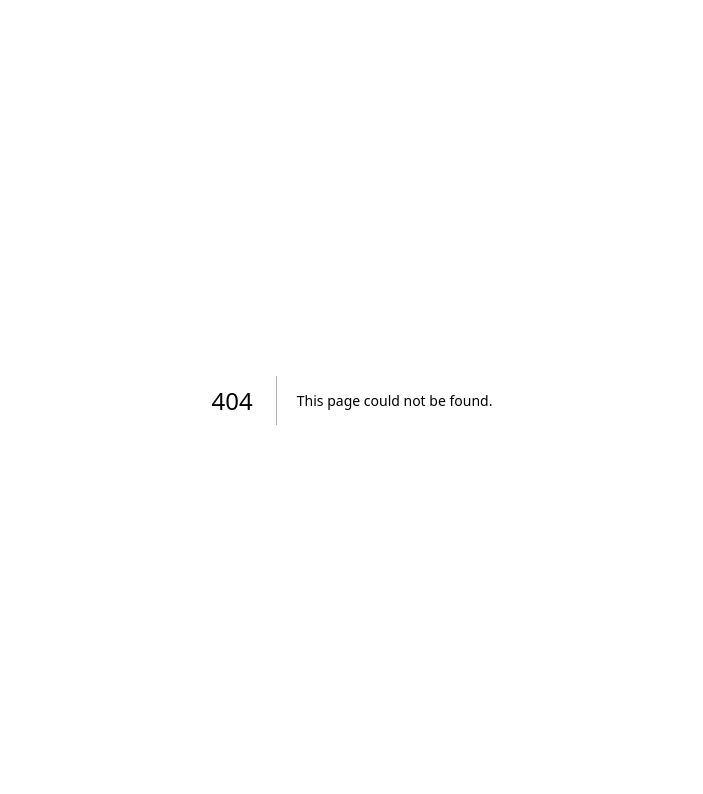
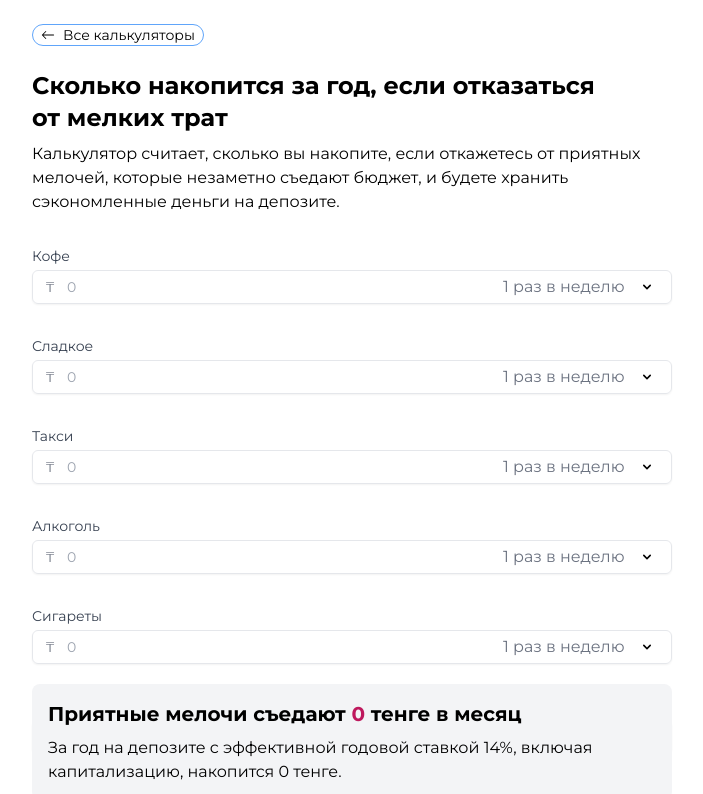
Before and after one commit to Dosybi/groovy-calcs, a Next.js app: page /minor-expenses in a window 1280 px wide. Before the commit this address had no page. Shown: the top 794 px of the page, without its empty margins (288-991 px from the left). Built offline with nearby package versions, Linux system fonts and the light colour scheme.

Commit message:
add minor expenses page

```diff
--- a/components/InputsGroup.js
+++ b/components/InputsGroup.js
@@ -9,7 +9,9 @@ const InputsGroup = ({ inputs, onInputChange }) => {
       <h2 className="mb-3 text-xl font-bold">{inputs.title}</h2>
       {inputs.fields.map((input) => (
         <div key={input.year}>
-          <div className="mb-1 text-gray-500">В {input.year} году</div>
+          <label className="block text-sm font-medium text-gray-700">
+            В {input.year} году
+          </label>
           <Input
             placeholder={input.placeholder}
             period={input.type}
--- a/components/elements/Input.js
+++ b/components/elements/Input.js
@@ -1,5 +1,7 @@
-const Input = ({ placeholder, period, handleInputChange }) => {
+const Input = ({ label, placeholder, period, handleInputChange }) => {
   return (
+    <>
+      <label className="block text-sm font-medium text-gray-700">{label}</label>
       <input
         type="number"
         pattern="[0-9]*"
@@ -9,6 +11,7 @@ const Input = ({ placeholder, period, handleInputChange }) => {
         period={period}
         onChange={handleInputChange}
       ></input>
+    </>
   )
 }
 
--- /dev/null
+++ b/components/minor-expenses/Button.js
@@ -0,0 +1,16 @@
+const Button = ({ isPrimary, label, handleClick }) => {
+  return (
+    <button
+      className={`${
+        isPrimary
+          ? 'mb-2 mt-4 rounded-lg bg-gradient-to-r from-teal-200 to-lime-200 px-5 py-2.5 text-center text-sm text-gray-900 md:hidden'
+          : 'mb-8 text-blue-600 hover:text-blue-800'
+      }`}
+      onClick={handleClick}
+    >
+      {label}
+    </button>
+  )
+}
+
+export default Button
--- /dev/null
+++ b/components/minor-expenses/Inputs.js
@@ -0,0 +1,76 @@
+import { HiOutlineTrash } from 'react-icons/hi'
+import { HiChevronDown } from 'react-icons/hi'
+
+const Inputs = ({
+  expense,
+  handlePriceChange,
+  handleAmountChange,
+  handleDeleteProduct,
+}) => {
+  return (
+    <div className="mb-8">
+      <div className="mb-4 flex items-center">
+        <div className="w-full">
+          <label
+            htmlFor="price"
+            className="block text-sm font-medium text-gray-700"
+          >
+            {expense.product}
+          </label>
+          <div className="relative mt-1 rounded-md border p-1.5 shadow-sm">
+            <div className="pointer-events-none absolute inset-y-0 left-0 flex items-center pl-3">
+              <span className="text-gray-500 sm:text-sm">₸</span>
+            </div>
+            <input
+              type="text"
+              pattern="[0-9]*"
+              inputMode="numeric"
+              name="price"
+              id="price"
+              className="block w-full appearance-none rounded-md  border-gray-300 pl-7 pr-12 sm:text-sm"
+              placeholder={expense.price}
+              onChange={(e) =>
+                handlePriceChange(expense.product, e.target.value)
+              }
+            />
+            <div className="absolute inset-y-0 right-0 flex items-center">
+              <select
+                id="amount"
+                name="amount"
+                onChange={(e) =>
+                  handleAmountChange(expense.product, e.target.value)
+                }
+                className="h-full appearance-none rounded-md border-transparent bg-transparent py-0 pl-2 text-gray-500 outline-none"
+              >
+                {[...Array(7).keys()].map((amount) => {
+                  return (
+                    <option key={amount} value={amount + 1}>
+                      {amount + 1 === 7
+                        ? 'Каждый день'
+                        : amount + 1 === 2 ||
+                          amount + 1 === 3 ||
+                          amount + 1 === 4
+                        ? `${amount + 1} раза в неделю`
+                        : `${amount + 1} раз в неделю`}
+                    </option>
+                  )
+                })}
+              </select>
+              <HiChevronDown className="mr-4" />
+            </div>
+          </div>
+        </div>
+        {expense.isCustom ? (
+          <HiOutlineTrash
+            className="mt-6 ml-4 cursor-pointer text-3xl text-gray-400"
+            onClick={() => handleDeleteProduct(expense.product)}
+          />
+        ) : (
+          <></>
+        )}
+      </div>
+    </div>
+  )
+}
+
+export default Inputs
--- /dev/null
+++ b/components/minor-expenses/Result.js
@@ -0,0 +1,31 @@
+const Result = ({ amount }) => {
+  const savings = Math.trunc(
+    amount * 4.5 * 0.14 +
+      amount * 4.5 * 2 * 0.14 +
+      amount * 4.5 * 3 * 0.14 +
+      amount * 4.5 * 4 * 0.14 +
+      amount * 4.5 * 5 * 0.14 +
+      amount * 4.5 * 6 * 0.14 +
+      amount * 4.5 * 7 * 0.14 +
+      amount * 4.5 * 8 * 0.14 +
+      amount * 4.5 * 9 * 0.14 +
+      amount * 4.5 * 10 * 0.14 +
+      amount * 4.5 * 11 * 0.14 +
+      amount * 4.5 * 12 * 0.14
+  )
+
+  return (
+    <div className="sticky bottom-0 mb-10 rounded-lg bg-gray-100 p-4">
+      <div className="mb-2 text-xl font-bold">
+        Приятные мелочи съедают{' '}
+        <span className="text-pink-700">{amount * 4.5}</span> тенге в месяц
+      </div>
+      <div>
+        За год на депозите с эффективной годовой ставкой 14%, включая
+        капитализацию, накопится {savings} тенге.
+      </div>
+    </div>
+  )
+}
+
+export default Result
--- a/data/index.js
+++ b/data/index.js
@@ -34,7 +34,7 @@ export const calcs = [
     shortName: 'Мелкие траты',
     description:
       'Калькулятор считает, сколько вы накопите, если откажетесь от приятных мелочей, которые незаметно съедают бюджет, и будете хранить сэкономленные деньги на депозите.',
-    link: 'https://minor-expenses.vercel.app',
+    link: '/minor-expenses',
     icon: MinorExpensesIcon,
     color: 'color-gold',
   },
--- /dev/null
+++ b/data/minor-expenses.js
@@ -0,0 +1,51 @@
+export const description = {
+  title: 'Сколько накопится за год, если отказаться от мелких трат',
+  text: [
+    'Калькулятор считает, сколько вы накопите, если откажетесь от приятных мелочей, которые незаметно съедают бюджет, и будете хранить сэкономленные деньги на депозите.',
+  ],
+}
+
+export const expenses = [
+  {
+    product: 'Кофе',
+    price: 0,
+    amount: 1,
+    isCustom: false,
+  },
+  {
+    product: 'Сладкое',
+    price: 0,
+    amount: 1,
+    isCustom: false,
+  },
+  {
+    product: 'Такси',
+    price: 0,
+    amount: 1,
+    isCustom: false,
+  },
+  {
+    product: 'Алкоголь',
+    price: 0,
+    amount: 1,
+    isCustom: false,
+  },
+  {
+    product: 'Сигареты',
+    price: 0,
+    amount: 1,
+    isCustom: false,
+  },
+  {
+    product: 'Фастфуд',
+    price: 0,
+    amount: 1,
+    isCustom: false,
+  },
+  {
+    product: 'Газировка',
+    price: 0,
+    amount: 1,
+    isCustom: false,
+  },
+]
--- a/package.json
+++ b/package.json
@@ -21,6 +21,7 @@
     "recharts": "^2.4.1"
   },
   "devDependencies": {
+    "@tailwindcss/forms": "^0.5.3",
     "autoprefixer": "^10.4.13",
     "postcss": "^8.4.20",
     "prettier": "^2.8.1",
--- a/pages/inflation.js
+++ b/pages/inflation.js
@@ -1,6 +1,4 @@
-/* eslint-disable react-hooks/rules-of-hooks */
 import { useState } from 'react'
-import Head from 'next/head'
 
 import Description from '../components/Description'
 import InputsGroup from '../components/InputsGroup'
@@ -13,7 +11,7 @@ import SourcesInfo from '../components/inflation/SourcesInfo'
 import { products, description, inputs } from '../data/inflation'
 import Layout from '../components/Layout'
 
-const inflation = () => {
+const Inflation = () => {
   const [salary, setSalary] = useState({
     previousSalary: 100000,
     currentSalary: 400000,
@@ -63,4 +61,4 @@ const inflation = () => {
   )
 }
 
-export default inflation
+export default Inflation
--- /dev/null
+++ b/pages/minor-expenses.js
@@ -0,0 +1,89 @@
+import { useState } from 'react'
+
+import { description, expenses as data } from '../data/minor-expenses'
+
+import Description from '../components/Description'
+import Layout from '../components/Layout'
+import Inputs from '../components/minor-expenses/Inputs'
+import Button from '../components/minor-expenses/Button'
+import Result from '../components/minor-expenses/Result'
+
+const MinorExpenses = () => {
+  const [expenses, setExpenses] = useState(data)
+  const [totalWeeklyExpenses, setTotalWeeklyExpenses] = useState(0)
+
+  const handlePriceChange = (product, price) => {
+    const newData = [...data]
+    newData.find((item) => item.product === product).price = price
+    setExpenses(newData)
+    getTotalExpenses(data)
+  }
+
+  const handleAmountChange = (product, amount) => {
+    const newData = [...data]
+    newData.find((item) => item.product === product).amount = amount
+    setExpenses(newData)
+    getTotalExpenses(data)
+  }
+
+  const handleAddProduct = () => {
+    const newProduct = prompt('Название траты')
+    if (newProduct != null) {
+      const newData = [...data]
+      newData.push({
+        product: newProduct,
+        price: 0,
+        amount: 1,
+        isCustom: true,
+      })
+      setExpenses(newData)
+      getTotalExpenses(data)
+    }
+  }
+
+  const getTotalExpenses = (data) => {
+    setTotalWeeklyExpenses(
+      data
+        .map((item) => item.price * item.amount)
+        .reduce((acc, cur) => acc + cur)
+    )
+  }
+
+  const handleDeleteProduct = (product) => {
+    const newData = [...data]
+    const productToDelete = newData.indexOf(product)
+    newData.splice(productToDelete, 1)
+    setExpenses(newData)
+    getTotalExpenses(newData)
+  }
+
+  return (
+    <>
+      <Layout
+        title="Сколько накопится за год, если отказаться от мелких трат"
+        description="Сколько накопится за год, если отказаться от мелких трат"
+      >
+        <Description content={description} isInner />
+        {expenses.map((item) => {
+          return (
+            <Inputs
+              expense={item}
+              handlePriceChange={handlePriceChange}
+              handleAmountChange={handleAmountChange}
+              handleDeleteProduct={handleDeleteProduct}
+              key={item.product}
+            />
+          )
+        })}
+        <Button
+          label="+ Добавить"
+          handleClick={handleAddProduct}
+          isPrimary={false}
+        />
+        <Result amount={totalWeeklyExpenses} />
+      </Layout>
+    </>
+  )
+}
+
+export default MinorExpenses
```
Also changed, not shown: 1 other file (tests, documents, lock files or other folders). Lines whose indentation alone changed are shown as unchanged.
